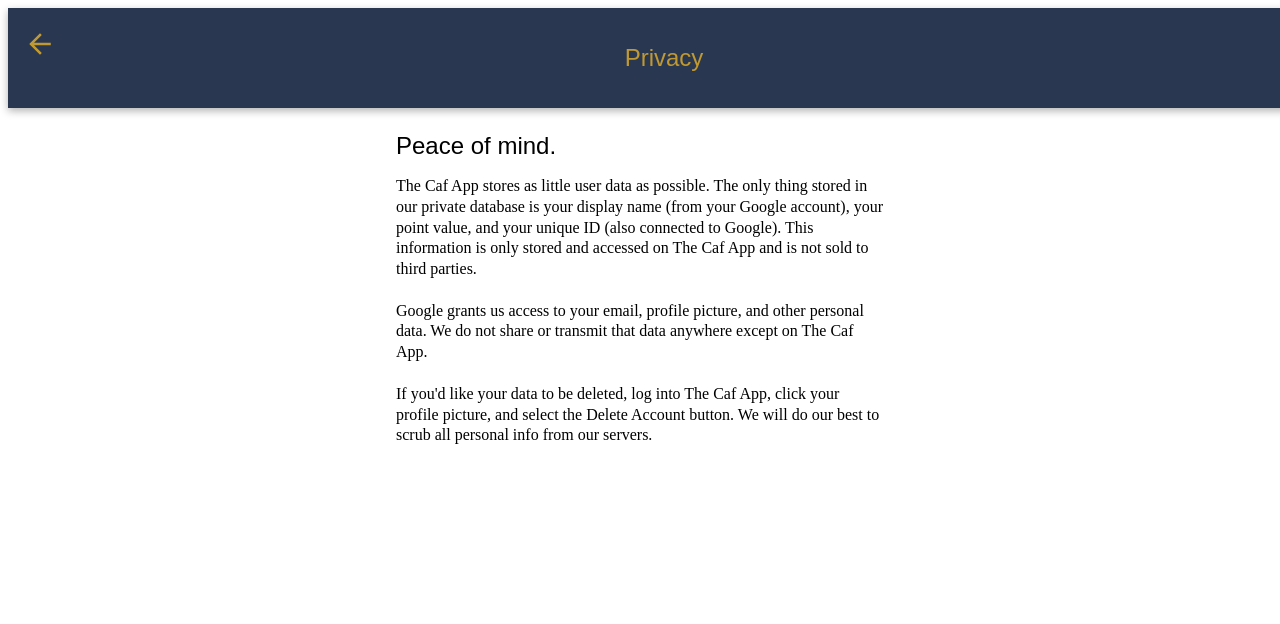
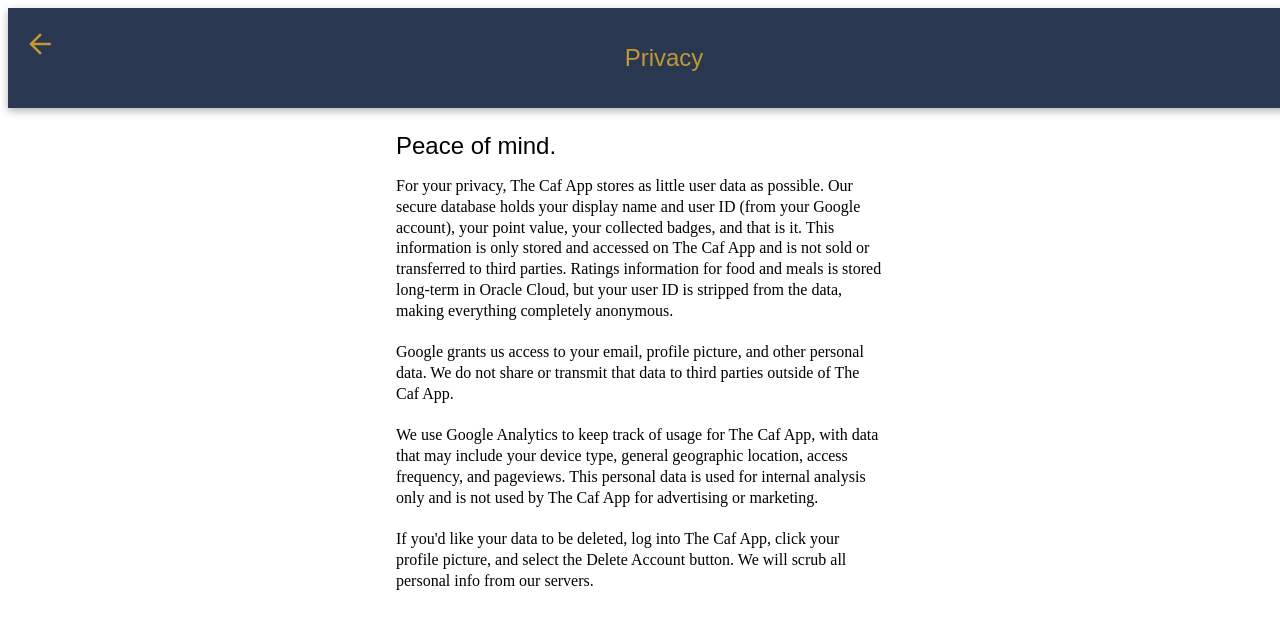
Before and after one commit to thecafapp/thecafapp, a Next.js app: page /privacy in a window 1280 px wide. Shown: the top 624 px of the page. Built offline with nearby package versions, Linux system fonts and the light colour scheme.

Commit message:
📃 Update privacy policy

```diff
--- a/pages/privacy.js
+++ b/pages/privacy.js
@@ -22,21 +22,31 @@
           <div className={a.form}>
             <h2>Peace of mind.</h2>
             <p style={{ lineHeight: "1.3em" }}>
-              The Caf App stores as little user data as possible. The only thing
-              stored in our private database is your display name (from your
-              Google account), your point value, and your unique ID (also
-              connected to Google). This information is only stored and accessed
-              on The Caf App and is not sold to third parties.
+              For your privacy, The Caf App stores as little user data as
+              possible. Our secure database holds your display name and user ID
+              (from your Google account), your point value, your collected
+              badges, and that is it. This information is only stored and
+              accessed on The Caf App and is not sold or transferred to third
+              parties. Ratings information for food and meals is stored
+              long-term in Oracle Cloud, but your user ID is stripped from the
+              data, making everything completely anonymous.
               <br />
               <br />
               Google grants us access to your email, profile picture, and other
-              personal data. We do not share or transmit that data anywhere
-              except on The Caf App.
+              personal data. We do not share or transmit that data to third
+              parties outside of The Caf App.
+              <br />
+              <br />
+              We use Google Analytics to keep track of usage for The Caf App,
+              with data that may include your device type, general geographic
+              location, access frequency, and pageviews. This personal data is
+              used for internal analysis only and is not used by The Caf App for
+              advertising or marketing.
               <br />
               <br />
               If you&apos;d like your data to be deleted, log into The Caf App,
               click your profile picture, and select the Delete Account button.
-              We will do our best to scrub all personal info from our servers.
+              We will scrub all personal info from our servers.
             </p>
           </div>
         </div>
--- a/styles/Home.module.css
+++ b/styles/Home.module.css
@@ -149,8 +149,9 @@
 
 .disclaimer {
   font-size: 0.85em;
-  opacity: 0.65;
+  opacity: 0.75;
   color: var(--text-primary);
+  text-align: center;
 }
 
 @keyframes loading {
```
Also changed, not shown: pages/index.js (+6 -11 lines), 1 other file (tests, documents, lock files or other folders).
